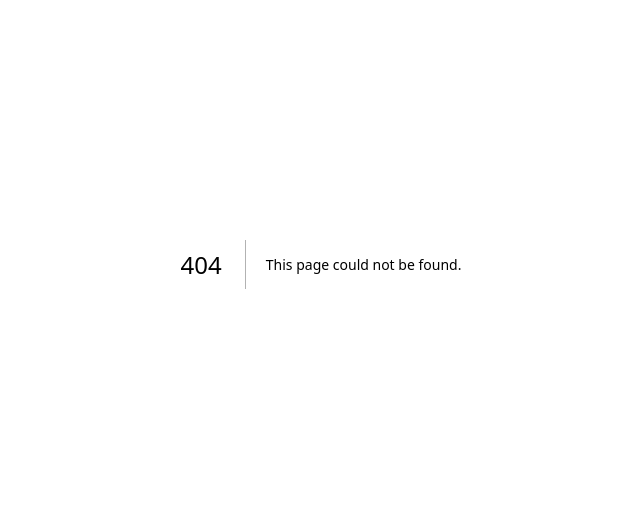
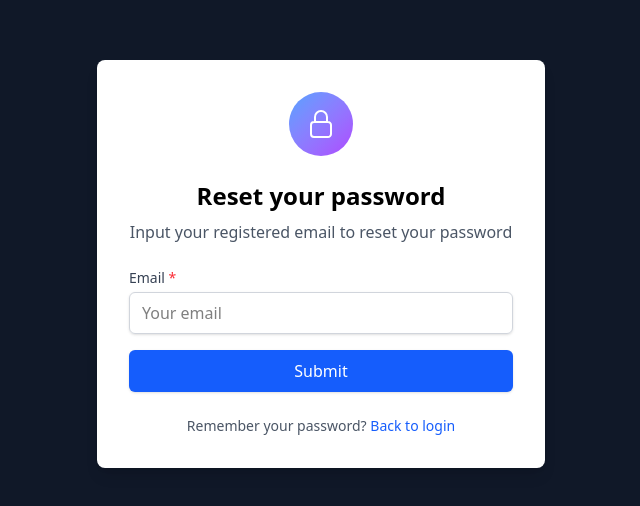
Before and after one commit to gorilli-team/kommander.ai, a Next.js app in the folder frontend/: page /forgot-password in a window 1280 px wide. Before the commit this address had no page. Shown: the part 136-642 px from the top of the page, without its empty margins (319-959 px from the left). Built offline with nearby package versions, Linux system fonts and the light colour scheme.

Commit message:
add forgot password component

```diff
--- /dev/null
+++ b/frontend/src/app/forgot-password/page.tsx
@@ -0,0 +1,77 @@
+"use client";
+import { useState } from 'react';
+import Link from 'next/link';
+
+export default function ForgotPassword() {
+  const [email, setEmail] = useState('');
+  const [isSubmitted, setIsSubmitted] = useState(false);
+
+  const handleSubmit = (e: React.FormEvent) => {
+    e.preventDefault();
+    console.log('Password reset requested for:', email);
+    setIsSubmitted(true);
+  };
+
+  return (
+    <div className="flex h-screen justify-center items-center">
+      <div className="w-full max-w-md bg-white p-8 rounded-lg shadow-lg">
+        <div className="flex justify-center mb-6">
+          <div className="w-16 h-16 bg-gradient-to-br from-blue-400 to-purple-500 rounded-full flex items-center justify-center">
+            <svg xmlns="http://www.w3.org/2000/svg" fill="none" viewBox="0 0 24 24" strokeWidth={1.5} stroke="white" className="w-8 h-8">
+              <path strokeLinecap="round" strokeLinejoin="round" d="M16.5 10.5V6.75a4.5 4.5 0 10-9 0v3.75m-.75 11.25h10.5a2.25 2.25 0 002.25-2.25v-6.75a2.25 2.25 0 00-2.25-2.25H6.75a2.25 2.25 0 00-2.25 2.25v6.75a2.25 2.25 0 002.25 2.25z" />
+            </svg>
+          </div>
+        </div>
+
+        <h2 className="text-2xl font-bold text-center mb-2">Reset your password</h2>
+        <p className="text-center text-gray-600 mb-6">
+          Input your registered email to reset your password
+        </p>
+
+        {!isSubmitted ? (
+          <form onSubmit={handleSubmit} className="space-y-4">
+            <div>
+              <label htmlFor="email" className="block text-sm font-medium text-gray-700">
+                Email <span className="text-red-500">*</span>
+              </label>
+              <input
+                id="email"
+                type="email"
+                value={email}
+                onChange={(e) => setEmail(e.target.value)}
+                required
+                className="mt-1 block w-full px-3 py-2 border border-gray-300 rounded-md shadow-sm focus:outline-none focus:ring-blue-500 focus:border-blue-500"
+                placeholder="Your email"
+              />
+            </div>
+
+            <button
+              type="submit"
+              className="w-full py-2 px-4 border border-transparent rounded-md shadow-sm text-white bg-blue-600 hover:bg-blue-700 focus:outline-none focus:ring-2 focus:ring-offset-2 focus:ring-blue-500"
+            >
+              Submit
+            </button>
+          </form>
+        ) : (
+          <div className="text-center space-y-4">
+            <div className="bg-green-50 p-4 rounded-md">
+              <p className="text-green-800">
+                We've sent a password reset link to <strong>{email}</strong>. Please check your inbox.
+              </p>
+            </div>
+            <button
+              onClick={() => setIsSubmitted(false)}
+              className="text-blue-600 hover:text-blue-500"
+            >
+              Try a different email
+            </button>
+          </div>
+        )}
+
+        <p className="mt-6 text-center text-sm text-gray-600">
+          Remember your password? <Link href="/login" className="text-blue-600 hover:text-blue-500">Back to login</Link>
+        </p>
+      </div>
+    </div>
+  );
+}
```
